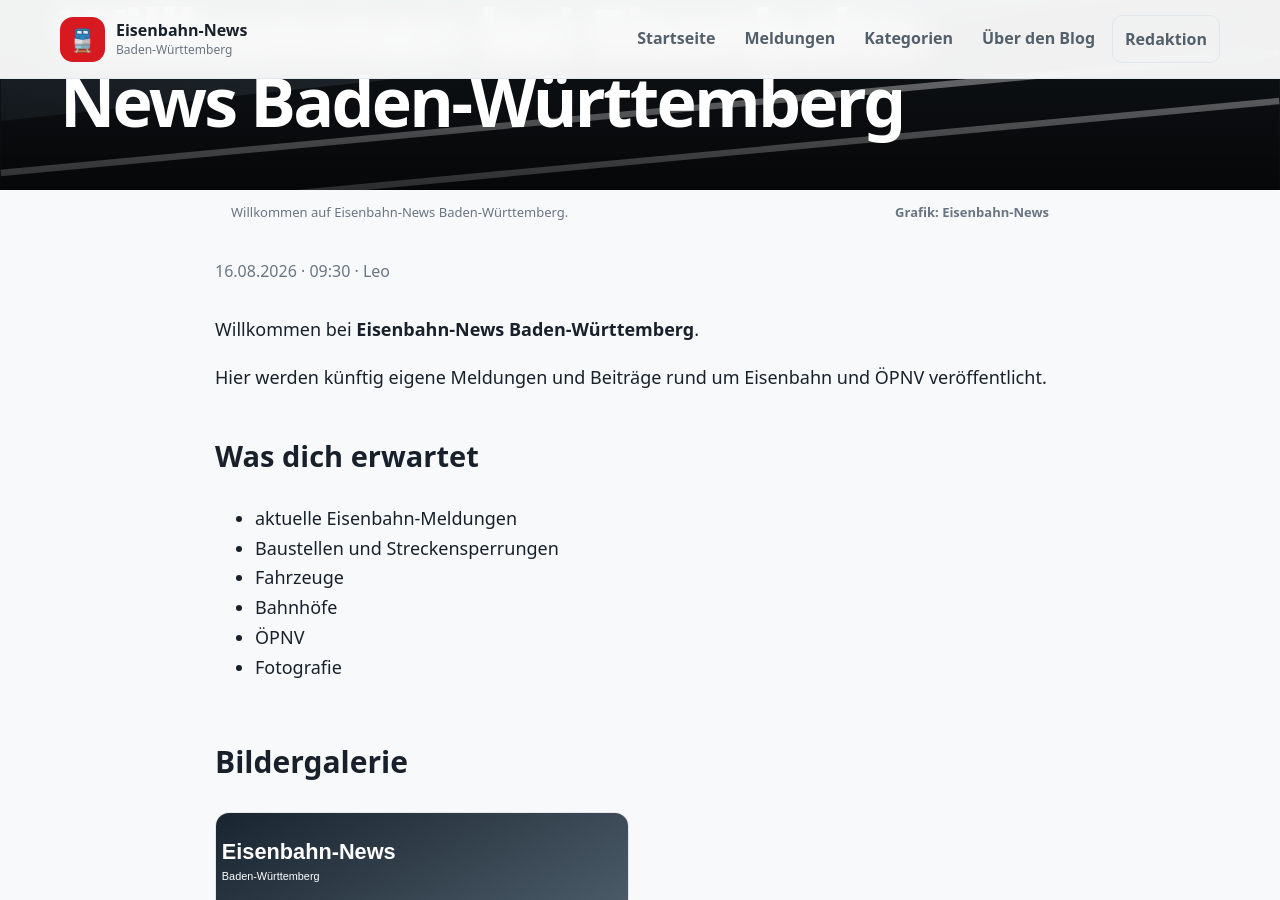
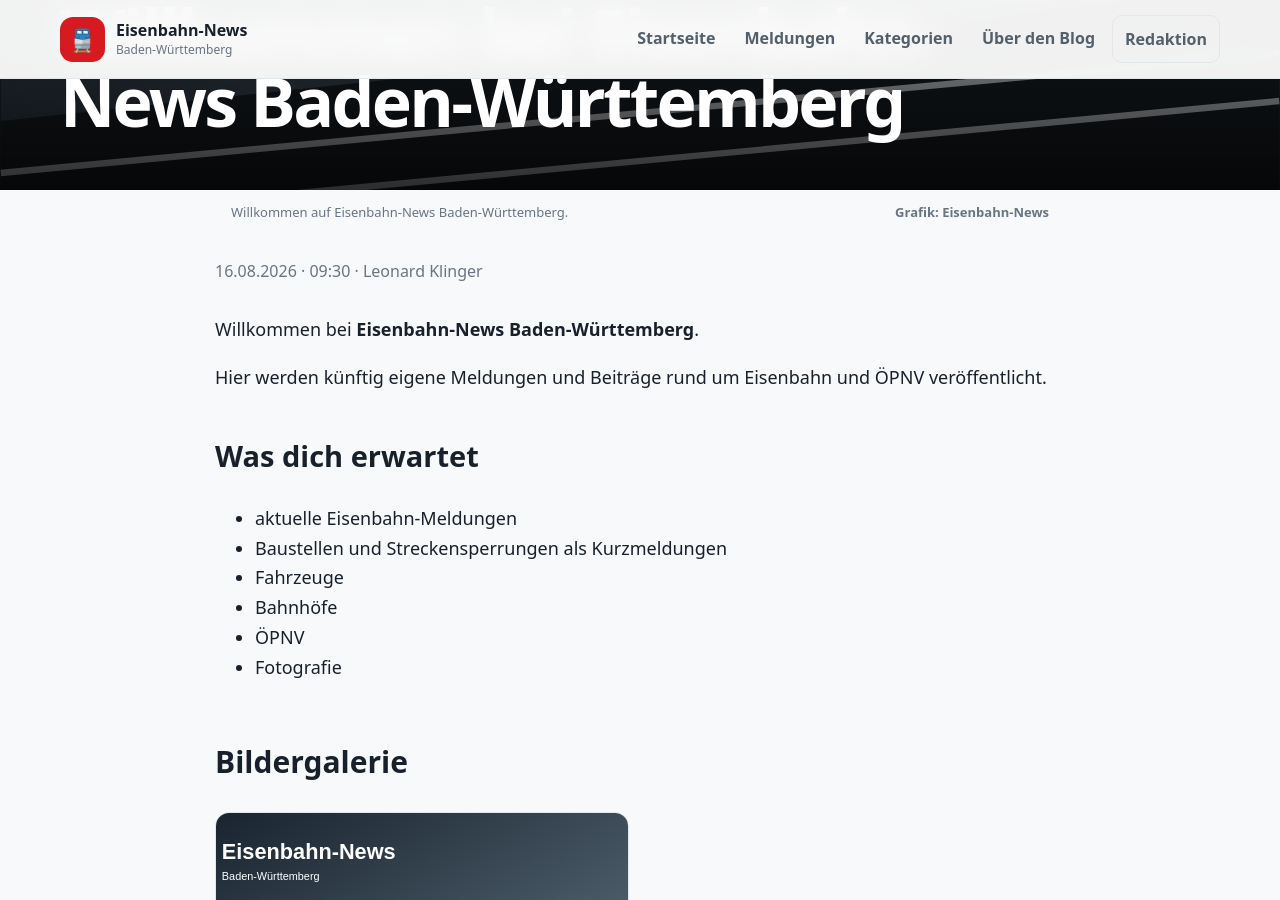
Before and after one commit to Eisenbahn-Blog/Nachrichten-Blog, a Jekyll site: the page built from _posts/2026-08-16-willkommen.md, in a window 1280 px wide and 900 px high, scrolled down 411 px. Built offline with Jekyll 4.4.1, drawn with Linux system fonts in a browser that asks for light colours; some of the changed text lies outside the part shown.

Commit message:
Update Beiträge “2026-08-16-willkommen”

```diff
--- a/_posts/2026-08-16-willkommen.md
+++ b/_posts/2026-08-16-willkommen.md
@@ -1,21 +1,21 @@
 ---
-title: "Willkommen bei Eisenbahn-News Baden-Württemberg"
+title: Willkommen bei Eisenbahn-News Baden-Württemberg
 date: 2026-08-16 09:30:00 +0200
-author: "Leo"
-image: "/assets/images/hero.svg"
-caption: "Willkommen auf Eisenbahn-News Baden-Württemberg."
+author: Leonard Klinger
+image: /assets/images/hero.svg
+caption: Willkommen auf Eisenbahn-News Baden-Württemberg.
 credit: "Grafik: Eisenbahn-News"
-alt: "Grafische Darstellung einer Eisenbahnstrecke"
+alt: Grafische Darstellung einer Eisenbahnstrecke
+excerpt: Der neue Eisenbahn-Blog für Meldungen, Baustellen, Fahrzeuge und
+  weitere Themen.
+breaking: false
 categories:
-  - Eisenbahn
-  - Baden-Württemberg
-breaking: false
-excerpt: "Der neue Eisenbahn-Blog für Meldungen, Baustellen, Fahrzeuge und weitere Themen."
+  - ÖPNV
 gallery:
-  - image: "/assets/images/hero.svg"
-    caption: "Beispiel für eine Bildunterschrift unter einem Galeriebild."
+  - image: /assets/images/hero.svg
+    caption: Beispiel für eine Bildunterschrift unter einem Galeriebild.
     credit: "Grafik: Eisenbahn-News"
-    alt: "Grafische Darstellung einer Eisenbahnstrecke"
+    alt: Grafische Darstellung einer Eisenbahnstrecke
 ---
 Willkommen bei **Eisenbahn-News Baden-Württemberg**.
 
@@ -23,9 +23,9 @@
 
 ## Was dich erwartet
 
-- aktuelle Eisenbahn-Meldungen
-- Baustellen und Streckensperrungen
-- Fahrzeuge
-- Bahnhöfe
-- ÖPNV
-- Fotografie
+* aktuelle Eisenbahn-Meldungen
+* Baustellen und Streckensperrungen als Kurzmeldungen
+* Fahrzeuge
+* Bahnhöfe
+* ÖPNV
+* Fotografie
```
